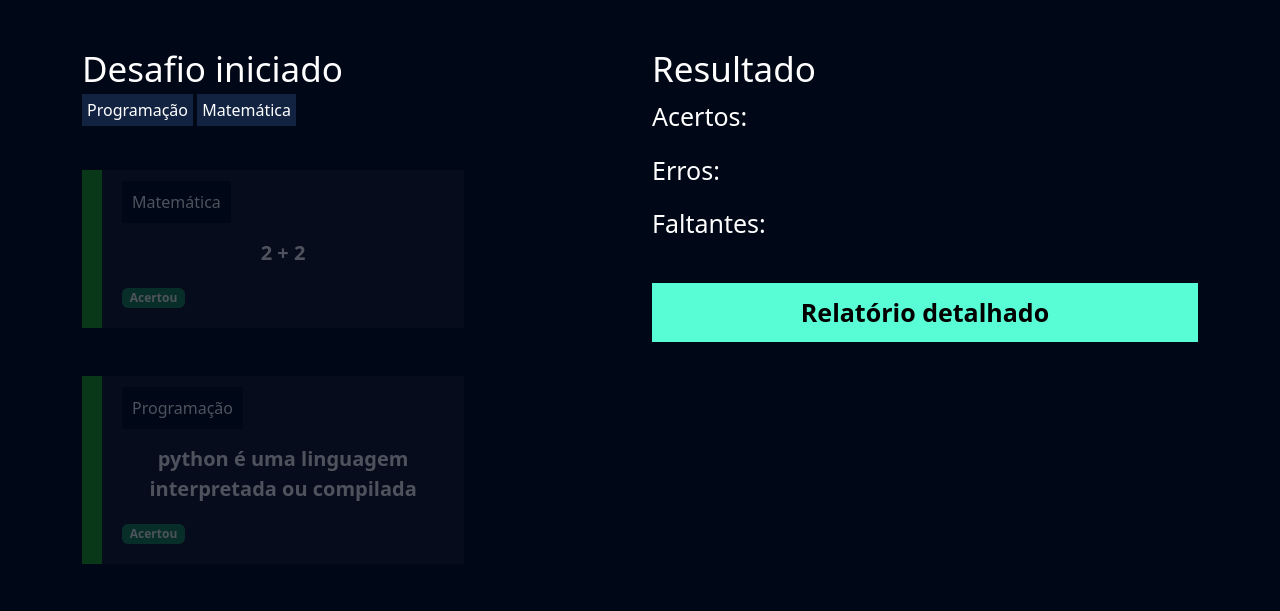
After one commit to CassianoOliveira23/study_async, a Django app: page /flashcard/desafio/8/ in a window 1280 px wide. The commit adds this page. Shown: the top 611 px of the page. Run offline with Django 5.2, Linux system fonts and the light colour scheme; data comes from the database, SQL or seed files in the repository; both versions use the stored data as it was after the commit.

Commit message:
responder desafio

```diff
--- a/flashcard/models.py
+++ b/flashcard/models.py
@@ -19,6 +19,15 @@ class Flashcard(models.Model):
     def __str__(self):
         return self.pergunta
 
+    @property
+    def css_dificuldade(self):
+        if self.dificuldade =="F":
+            return  "flashcard-facil"
+        elif self.dificuldade == "M":
+            return  "flashcard-medio"
+        elif self.dificuldade == "D":
+            return "flashcard-dificil"
+
 
 
 class FlashcardDesafio(models.Model):
@@ -39,5 +48,6 @@ class Desafio(models.Model):
     max_length=1, choices=Flashcard.DIFICULDADE_CHOICES
     )
     flashcards = models.ManyToManyField(FlashcardDesafio)
+
     def __str__(self):
         return self.titulo
--- /dev/null
+++ b/flashcard/templates/desafio.html
@@ -0,0 +1,95 @@
+{% extends "base.html" %}
+{% load static %}
+
+{% block 'cabecalho' %}
+    <link href="{% static 'usuarios/css/cadastro.css' %}" rel="stylesheet">
+    <link href="{% static 'flashcard/css/novo_flashcard.css' %}" rel="stylesheet">
+    <link href="{% static 'flashcard/css/iniciar_desafio.css' %}" rel="stylesheet">
+    <link href="{% static 'flashcard/css/desafio.css' %}" rel="stylesheet">
+    <link href='https://unpkg.com/boxicons@2.1.4/css/boxicons.min.css' rel='stylesheet'>
+{% endblock 'cabecalho' %}
+
+
+{% block 'conteudo' %}
+    <div class="container">
+        <br>
+        <br>
+        <div class="row">
+            <div class="col-md">
+                <h3 class="fonte-secundaria" >Desafio iniciado</h3>
+                <span class="badge-categoria">Programação</span>
+                <span class="badge-categoria" >Matemática</span>
+                <br>
+                <br>
+                <br>
+                {% for flash in desafio.flashcards.all %}
+                    <div class="box-new-flashcard {% if flash.respondido %}op2{% endif %}">
+                        <div class="flashcard {{flash.flashcard.css_dificuldade}}">
+                            <div class="flashcard-categoria">
+                                {{flash.flashcard.categoria}}
+                            </div>
+                            <br>
+                            <br>
+                            <div class="flashcard-box-item" onclick="flip_card({{flash.id}})">
+                                <p class="flashcard-item">{{flash.flashcard.pergunta}}</p>
+                            </div>
+
+                            {% if not flash.respondido %}
+                                <div class="responder">
+                                    <a href="{% url 'responder_flashcard' flash.id %}?acertou=0&desafio_id={{desafio.id}}"><i class='bx bxs-x-square icone-vermelho'></i></a>
+                                    <a href="{% url 'responder_flashcard' flash.id %}?acertou=1&desafio_id={{desafio.id}}"><i class='bx bxs-check-square icone-verde'></i></a>
+                                </div>
+                            {% else %}
+                                {% if flash.acertou %}
+                                    <span class="badge bg-success">Acertou<span>
+                                {% else %}
+                                    <span class="badge bg-danger">Errou<span>
+                                {% endif %}
+
+                            {% endif %}
+
+                        </div>
+
+                        <div class="resposta-flashcard" id="{{flash.id}}">
+                            {{flash.flashcard.resposta}}
+                        </div>
+                    </div>
+                    <br>
+                    <br>
+                {% endfor %}
+            </div>
+
+            <div class="col-md">
+                <h3 class="fonte-secundaria">Resultado</h3>
+                <p class="fonte-p">Acertos: </p>
+                <p class="fonte-p">Erros: </p>
+                <p class="fonte-p">Faltantes: </p>
+                <br>
+                <a class="btn-cadastro btn-desafio" href="">Relatório detalhado</a>
+            </div>
+        </div>
+
+    </div>
+
+    <!--
+        Importar para um arquivo JS externo
+
+        <script src="{% static 'flashcard/js/flashcard.js' %}"></script>
+    -->
+
+    <script>
+        function flip_card(id){
+            card = document.getElementById(id)
+            console.log(card.style.display)
+
+            if(card.style.display == 'none' || card.style.display == ''){
+                card.style.display = 'block'
+            }else{
+                card.style.display = 'none'
+            }
+        }
+
+    </script>
+
+
+{% endblock 'conteudo' %}
--- a/flashcard/urls.py
+++ b/flashcard/urls.py
@@ -4,5 +4,8 @@ from . import views
 urlpatterns = [
     path('novo_flashcard/', views.novo_flashcard, name="novo_flashcard"),
     path('deletar_flashcard/<int:id>', views.deletar_flashcard, name="deletar_flashcard"),
-    path('iniciar_desafio/', views.iniciar_desafio, name="iniciar_desafio")
+    path('iniciar_desafio/', views.iniciar_desafio, name="iniciar_desafio"),
+    path('listar_desafio/', views.listar_desafio, name="listar_desafio"),
+    path('desafio/<int:id>/', views.desafio, name="desafio"),
+    path('responder_flashcard/<int:id>', views.responder_flashcard, name="responder_flashcard")
 ]
--- a/flashcard/views.py
+++ b/flashcard/views.py
@@ -1,6 +1,6 @@
 from django.shortcuts import render, redirect, get_object_or_404
 from .models import Categoria, Flashcard, Desafio, FlashcardDesafio
-from django.http import HttpResponse
+from django.http import HttpResponse, Http404
 from django.contrib.messages import constants
 from django.contrib import messages
 
@@ -54,7 +54,6 @@ def novo_flashcard(request):
         return redirect('/flashcard/novo_flashcard')
 
 
-
 def deletar_flashcard(request, id):
     #fazer validação de segurança
     flashcard = Flashcard.objects.get(id=id)
@@ -82,18 +81,60 @@ def iniciar_desafio(request):
             quantidade_perguntas = qtd_perguntas,
             dificuldade = dificuldade
         )
+        desafio.save()
 
-        desafio.save()
 
         for categoria in categorias:
             desafio.categoria.add(categoria)
 
-        flashcard = (
+
+        flashcards = (
             Flashcard.objects.filter(user = request.user)
             .filter(dificuldade = dificuldade)
             .filter(categoria_id__in = categorias)
             .order_by('?')
             )
-        print(flashcard)
 
-        return HttpResponse ('Teste')
+        if flashcards.count() < int(qtd_perguntas):
+            #tratar para resolver depois:
+            return redirect('/flashcard/iniciar_desafio')
+
+        flashcards = flashcards[: int(qtd_perguntas)]
+
+        for f in flashcards:
+            flashcard_desafio = FlashcardDesafio(
+                flashcard = f
+            )
+            flashcard_desafio.save()
+            desafio.flashcards.add(flashcard_desafio)
+        desafio.save()
+
+        return redirect('/flashcard/listar_desafio')
+
+
+def listar_desafio(request):
+    desafios = Desafio.objects.filter(user=request.user)
+    # to do: desenvolver os status e os filtros
+    return render(request, 'listar_desafio.html', {'desafios': desafios})
+
+
+
+def desafio(request, id):
+    desafio = Desafio.objects.get(id=id)
+    if request.method == "GET":
+        return render(request, 'desafio.html', {'desafio': desafio})
+
+
+
+def responder_flashcard(request, id):
+    flashcard_desafio = FlashcardDesafio.objects.get(id=id)
+    acertou = request.GET.get('acertou')
+    desafio_id = request.GET.get('desafio_id')
+
+    if not flashcard_desafio.flashcard.user == request.user:
+        raise Http404()
+
+    flashcard_desafio.respondido = True
+    flashcard_desafio.acertou = True if acertou == '1' else False
+    flashcard_desafio.save()
+    return redirect(f'/flashcard/desafio/{desafio_id}/')
--- /dev/null
+++ b/templates/static/flashcard/css/desafio.css
@@ -0,0 +1,61 @@
+.badge-categoria{
+    padding: 5px;
+    background-color: #122342;
+
+}
+
+.box-new-flashcard{
+    margin: 0;
+}
+
+.icone-vermelho{
+    color:red;
+    font-size: 30px;
+}
+
+.icone-verde{
+    color:green;
+    font-size: 30px;
+}
+
+.op2{
+    opacity: .3;
+}
+
+.fonte-p{
+    font-size: 25px;
+}
+
+.btn-desafio{
+    width: 100% !important;
+    color: black;
+    text-decoration: none;
+    display: block;
+    text-align: center;
+    font-size: 25px;
+}
+
+.box-listar{
+    background-color: #0b1526;
+    padding: 20px;
+}
+
+table{
+    width: 100%;
+    padding: 20px;
+    text-align: center;
+}
+
+.linha{
+    height: 40px;
+    background-color: var(--dark-color);
+    padding: 20px;
+}
+
+td, th{
+    padding: 20px;
+}
+
+tr{
+    background-color: var(--main-color);
+}
--- a/templates/static/flashcard/css/novo_flashcard.css
+++ b/templates/static/flashcard/css/novo_flashcard.css
@@ -1,7 +1,6 @@
-box-new-flashcard{
+.box-new-flashcard{
     width: 70%;
     margin: auto;
-
 }
 
 .flashcard{
```
Also changed, not shown: flashcard/templates/listar_desafio.html (added, +66 -0 lines), db.sqlite3. Lines whose indentation alone changed are shown as unchanged.
